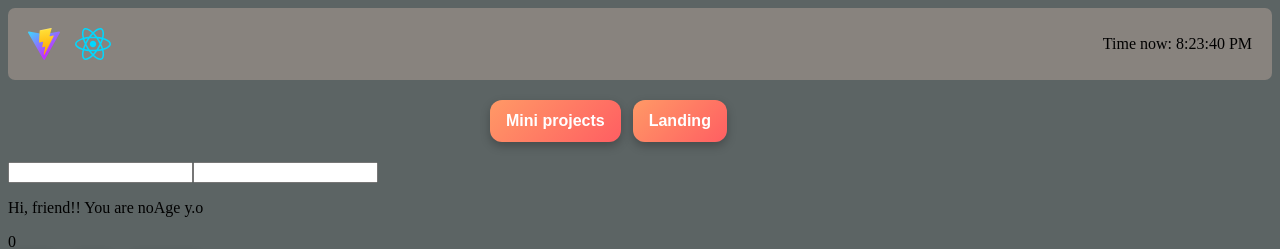
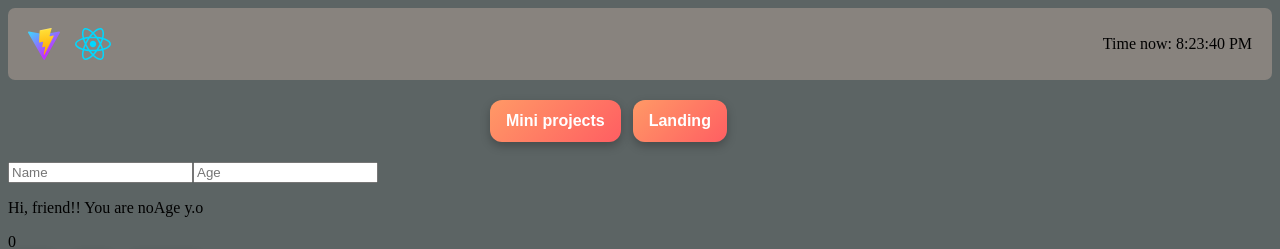
Before and after one commit to xgodinx/react-practice, a React (Vite) app: page / in a window 1280 px wide. Both pictures are taken after a click on the button "Mini projects". Shown: the top 249 px of the page. Built offline with nearby package versions, Linux system fonts and the light colour scheme.

Commit message:
react-edu

```diff
--- a/src/components/UserForm/UserForm.tsx
+++ b/src/components/UserForm/UserForm.tsx
@@ -1,25 +1,30 @@
-import { useState } from "react";
+import { useState } from 'react';
 
 function UserForm() {
-  const [inputName, setInputName] = useState('')
-  const [inputAge , setInputAge] = useState('')
+  const [inputName, setInputName] = useState('');
+  const [inputAge, setInputAge] = useState('');
 
   return (
     <div>
       <input
+        placeholder="Name"
         type="text"
         value={inputName}
         onInput={(e) => setInputName(e.target.value)}
       />
       <input
+        placeholder="Age"
         type="number"
         value={inputAge}
         onChange={(e) => setInputAge(e.target.value)}
       />
 
-       <p>Hi, {inputName ? inputName : 'friend!'}! You are {inputAge ? inputAge : 'noAge'} y.o</p>
+      <p>
+        Hi, {inputName ? inputName : 'friend!'}! You are{' '}
+        {inputAge ? inputAge : 'noAge'} y.o
+      </p>
     </div>
-  )
+  );
 }
 
-export default UserForm
+export default UserForm;
```
Lines whose indentation alone changed are shown as unchanged.
